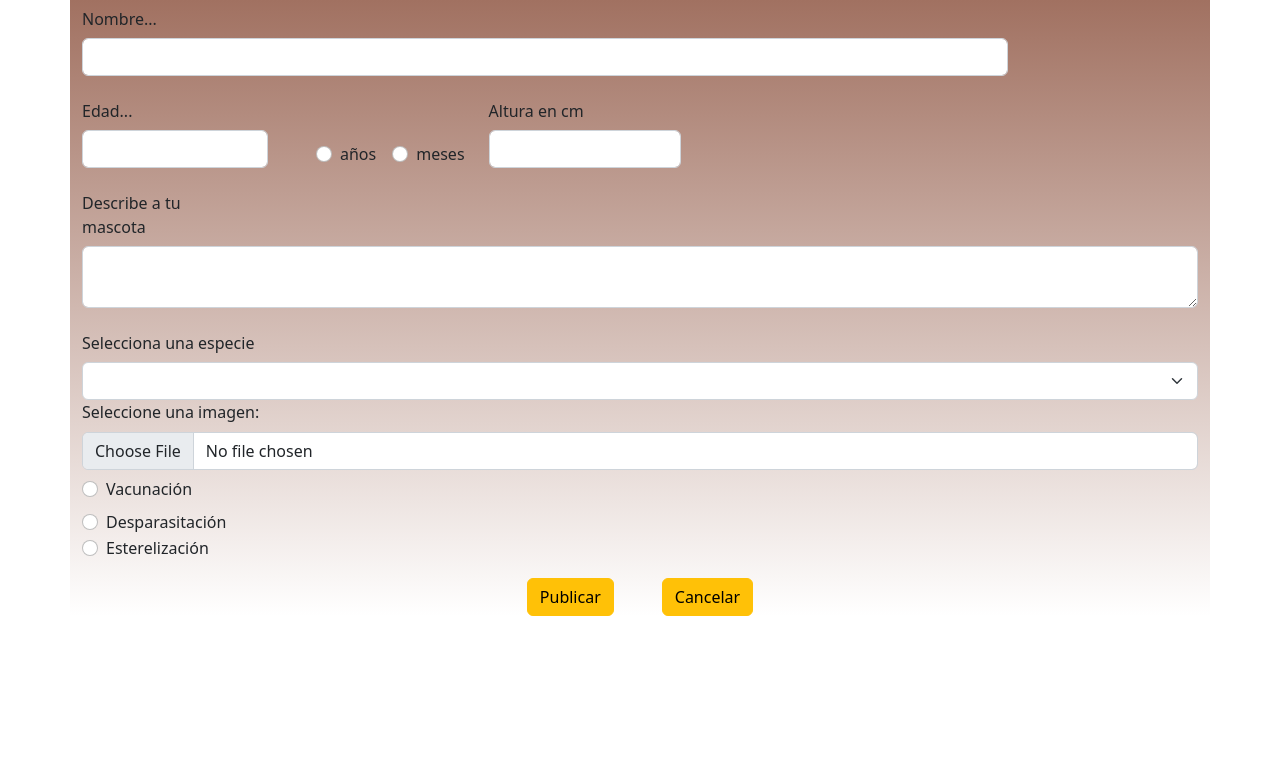
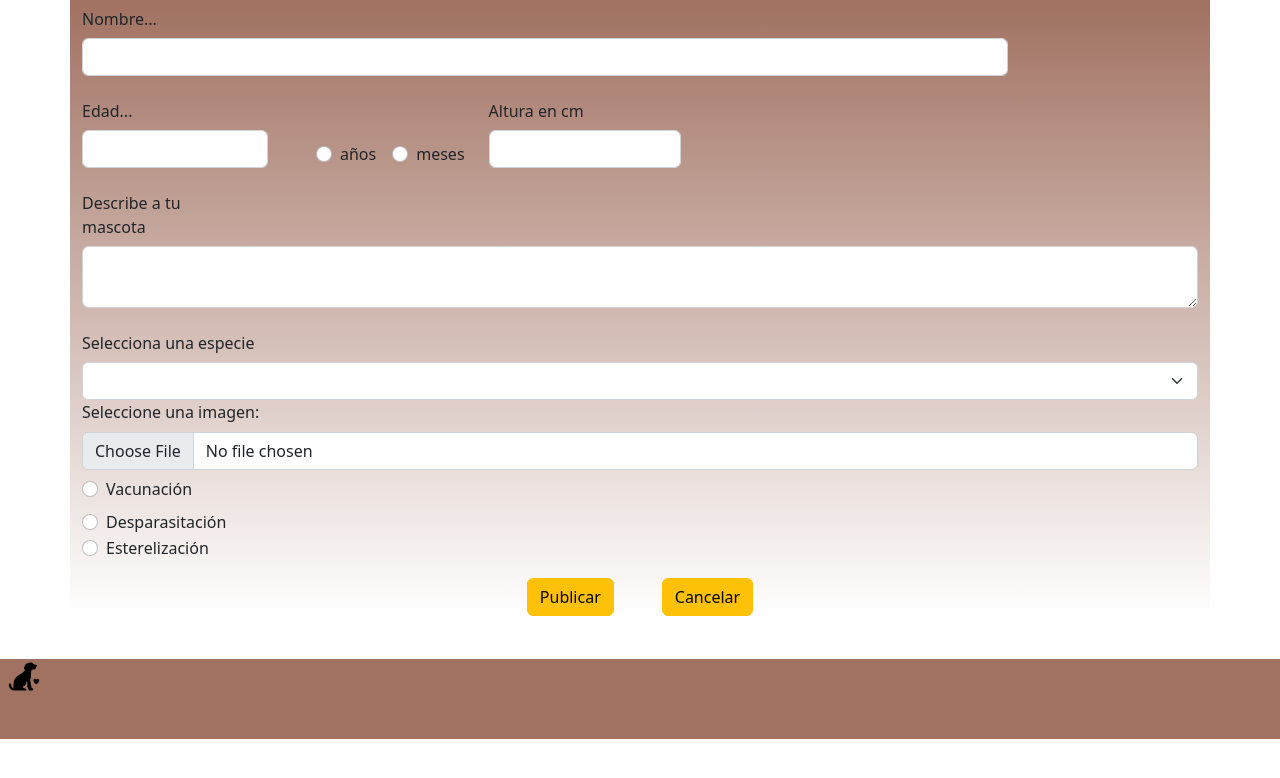
Before and after one commit to Perezdh13/hackathon-animApp, a React (Create React App) app in the folder client/: page / in a window 1280 px wide. Shown: the top 778 px of the page. Built offline with nearby package versions, Linux system fonts and the light colour scheme.

Commit message:
add imageDog

```diff
--- a/client/src/App.js
+++ b/client/src/App.js
@@ -9,6 +9,7 @@ import SingleAnimal from './components/SingleAnimal';
 import Contact from './components/Contact';
 import '../src/css/App.css';
 import 'bootstrap/dist/css/bootstrap.min.css';
+import './components/FooterBar';
 import './css/footer.css';
 
 function App() {
@@ -17,7 +18,7 @@ function App() {
 
     {
       path:"/",
-      element:<><AddAnimals/></>
+      element:<><AddAnimals/> <FooterBar/></>
     },
     {
       path:"/singleAnimal",
--- a/client/src/components/FooterBar.jsx
+++ b/client/src/components/FooterBar.jsx
@@ -3,11 +3,8 @@ import React from 'react'
 function FooterBar() {
   return (
     <div className = "Container-fluid">
-      <img src="../img/Dog Heart.png" alt="" />
+      <img src={require('../img/Dog Heart.png')} alt="" />
     </div>
-
-
-
   )
 }
 
--- a/client/src/css/footer.css
+++ b/client/src/css/footer.css
@@ -1,3 +1,9 @@
 .Container-fluid {
 background-color: #A17161;
+height: 5rem;
+margin-top: 43px;
 }
+
+.img {
+
+}
```
